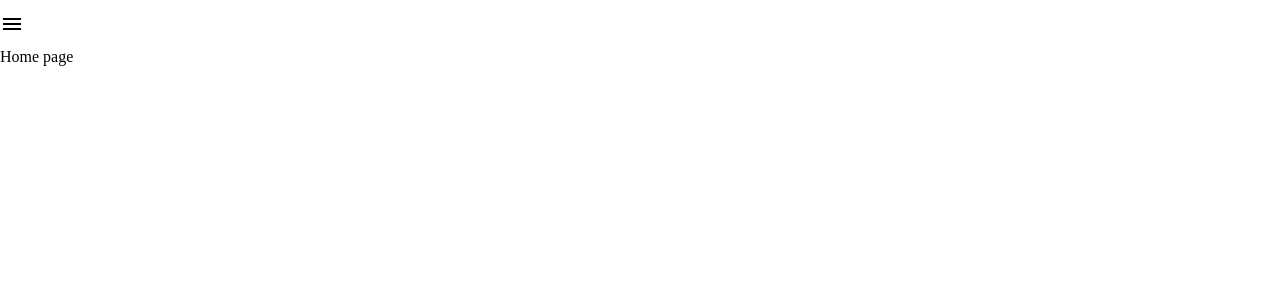
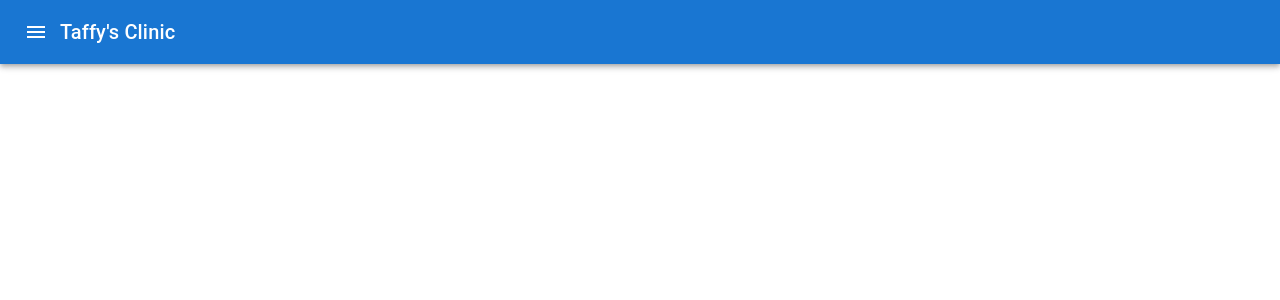
Before and after one commit to Muhammad-I-Hasan/Clinic-Booking-App, a React (Vite) app in the folder client/: page / in a window 1280 px wide. Shown: the top 300 px of the page. Built offline with nearby package versions, Linux system fonts and the light colour scheme.

Commit message:
added navbar/menu selection

```diff
--- a/client/src/App.jsx
+++ b/client/src/App.jsx
@@ -5,18 +5,21 @@ import Booking from "./pages/Booking"
 import Manage from "./pages/Manage"
 import { Routes, Route } from "react-router-dom";
 import Menu from "./components/Menu"
+import Topbar from "./components/Topbar"
 function App() {
 
   return (
-      <div className='App'>
-        <Menu />
+      // <div className='App'>
+      //   <Menu />
 
-        <Routes>
-          <Route path="/" element={<Home />}/>
-          <Route path="/booking" element={<Booking />}/>
-          <Route path="/manage" element={<Manage />}/>
-        </Routes>
-      </div>
+      //   <Routes>
+      //     <Route path="/" element={<Home />}/>
+      //     <Route path="/booking" element={<Booking />}/>
+      //     <Route path="/manage" element={<Manage />}/>
+      //     <Route path="*" element={<h1>Error 404 Not Found</h1>}/>
+      //   </Routes>
+      // </div>
+      <Topbar />
   )
 }
 
--- /dev/null
+++ b/client/src/components/Topbar.jsx
@@ -0,0 +1,20 @@
+import { Box, Typography, AppBar, Toolbar } from "@mui/material"
+import Menu from "./Menu"
+
+const Topbar = () => {
+
+    return (
+        <Box sx={{ flexGrow: 1 }}>
+          <AppBar position="static">
+            <Toolbar>
+              <Menu /> {/*Custom menu component*/}
+              <Typography variant="h6" component="div" sx={{ flexGrow: 1 }}>
+                Taffy's Clinic
+              </Typography>
+            </Toolbar>
+          </AppBar>
+        </Box>
+      );
+}
+
+export default Topbar
```
